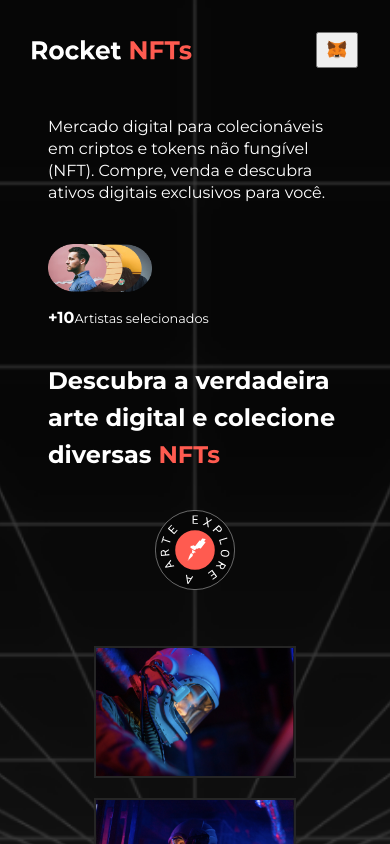
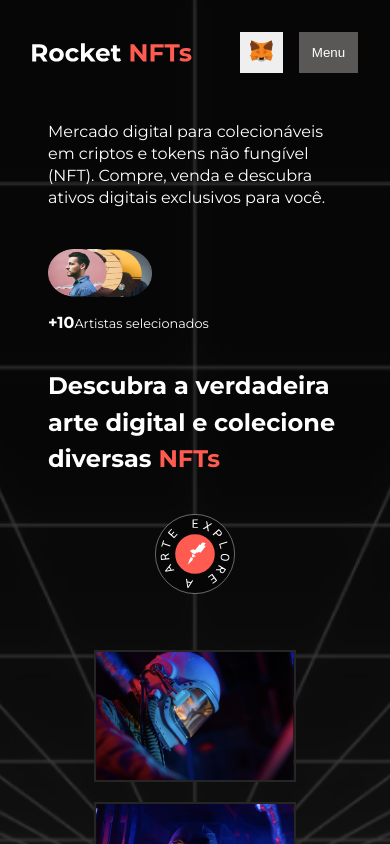
Before and after one commit to Sulaalbuquerque/desafio-rocket-nfts, a React (Vite) app: page / in a window 390 px wide. Shown: the top 844 px of the page. Built offline with nearby package versions, Linux system fonts and the light colour scheme.

Commit message:
menuMobile

```diff
--- /dev/null
+++ b/src/pages/Home/Header/MenuMobile/index.jsx
@@ -0,0 +1,38 @@
+import { ContainerMenuMobile } from "./style"
+
+export const MenuMobile = ({ isVisibleMenuMobile, setIsVisibleMenuMobile }) => {
+
+    return (
+      <>
+        <ContainerMenuMobile
+          isVisibleMenuMobile={isVisibleMenuMobile}
+          setIsVisibleMenuMobile={setIsVisibleMenuMobile}
+        >
+          <div className="close">
+            <button
+              onClick={() => setIsVisibleMenuMobile(false)}
+            >
+              X
+            </button>
+          </div>
+
+          <div className="content">
+            <div className="list">
+              <ul>
+                <li>
+                  <a href="#">Comprar NFT</a>
+                </li>
+                <li>
+                  <a href="#">Sobre</a>
+                </li>
+                <li>
+                  <a href="#">FAQ</a>
+                </li>
+              </ul>
+            </div>
+          </div>
+
+        </ContainerMenuMobile>
+      </>
+    )
+  }
--- /dev/null
+++ b/src/pages/Home/Header/MenuMobile/style.js
@@ -0,0 +1,70 @@
+import styled from 'styled-components'
+import { css } from 'styled-components'
+
+export const ContainerMenuMobile = styled.div`
+    background-color: ${({ theme }) => theme.colorInput};
+    position: absolute;
+    top: 0;
+    left: 0;
+    right: 0;
+    bottom: 0;
+    opacity: .97;
+    display: none;
+    padding: 2rem;
+    font-size: 1.5rem;
+
+    .close{
+        display: flex;
+        justify-content: flex-end;
+    }
+
+    .content{
+        display: flex;
+        justify-content: center;
+    }
+
+    button{
+        border: none;
+        margin-bottom: 6rem;
+        color: ${({ theme }) => theme.colorLogo};
+        font-weight: 900;
+        cursor: pointer;
+        padding: .5rem .8rem;
+
+        :hover{
+            transition: .8s;
+            background-color: ${({ theme }) => theme.colorLogo};
+            color: ${({ theme }) => theme.subtitleColor};
+        }
+    }
+
+    ul{
+        display: flex;
+        flex-direction: column;
+        justify-content: center;
+        align-items: center;
+        gap: 2rem;
+        padding-left: 0;
+        width: 100%;
+    }
+
+    li{
+        list-style-type: none;
+    }
+
+    a{
+       text-decoration: none;
+        color: ${({ theme }) => theme.textColor};
+        padding: 1rem;
+
+        :hover{
+            transition: .8s;
+            color: ${({ theme }) => theme.colorLogo};
+        }
+    }
+
+    ${({ isVisibleMenuMobile }) => isVisibleMenuMobile && css`
+        display: block;
+        overflow-Y: hidden;
+    `}
+`
--- a/src/pages/Home/Header/index.jsx
+++ b/src/pages/Home/Header/index.jsx
@@ -1,4 +1,7 @@
+import { useEffect, useState } from "react"
+
 import { Menu } from "./Menu"
+import { MenuMobile } from "./MenuMobile"
 
 import { ContainerHeader } from "./style"
 
@@ -7,15 +10,43 @@ import iconButton from './../../../../public/assets/icons/logo_MetaMask.svg'
 
 export const Header = () => {
 
+  const [menuMobileIsVisible, setMenuMobileIsVisible] = useState(false)
+
+  useEffect(() => {
+
+    if (menuMobileIsVisible){
+      document.documentElement.style.overflow = 'hidden'
+    } else {
+      document.documentElement.style.overflow = 'auto'
+    }
+
+  },[menuMobileIsVisible])
+
   return (
     <>
       <ContainerHeader>
         <img className="logo" src={imgLogo} alt='Logomarca'/>
         <Menu/>
-          <button>
+
+        <div className="buttons">
+          <button className="connect">
+            <div className="icon">
               <img src={iconButton}/>
+            </div>
             <span className="content-button">Conectar carteira</span>
           </button>
+
+          <button
+            onClick={() => setMenuMobileIsVisible(true)}
+            className="menu-mobile"
+          >Menu</button>
+        </div>
+
+        <MenuMobile
+          isVisibleMenuMobile={menuMobileIsVisible}
+          setIsVisibleMenuMobile={setMenuMobileIsVisible}
+        />
+
       </ContainerHeader>
     </>
   )
--- a/src/pages/Home/Header/style.js
+++ b/src/pages/Home/Header/style.js
@@ -11,7 +11,11 @@ export const ContainerHeader = styled.header`
         height: 1.2rem;
     }
 
-    button{
+    .buttons{
+        display: flex;
+    }
+
+    .connect{
         display: flex;
         align-items: center;
         gap: .5rem;
@@ -19,20 +23,54 @@ export const ContainerHeader = styled.header`
         font-weight: 700;
         cursor: pointer;
         font-size: .68rem;
+        border: none;
     }
 
-    button:hover{
+    .connect:hover{
         transition: 1s;
         background-color: ${({ theme }) => theme.colorLogo};
         color: ${({ theme }) => theme.textColor};
     }
 
-    button img{
-        height: 1.4rem;
+    .connect img{
+        height: 1.7rem;
     }
 
     .content-button{
         display: none;
+    }
+
+    .menu-mobile{
+        margin-left: 1rem;
+        border: none;
+        padding: .8rem;
+        background-color: ${({ theme }) => theme.subtitleColor};
+        color: ${({ theme }) => theme.textColor};
+
+        :hover{
+            transition: .8s;
+            background-color: ${({ theme }) => theme.colorLogo};
+        }
+    }
+
+    @media (max-width: 375px) {
+        .buttons{
+            flex-direction: column;
+            gap: 1rem;
+        }
+
+        .connect{
+            max-width: 3rem;
+        }
+
+        .buttons{
+            justify-content: center;
+            align-items: center;
+        }
+
+        .menu-mobile{
+            margin-left: 0;
+        }
     }
 
     @media (min-width: 769px) {
@@ -48,5 +86,9 @@ export const ContainerHeader = styled.header`
         .content-button{
             display: block;
         }
+
+        .menu-mobile{
+            display: none;
+        }
     }
 `
```
Also changed, not shown: src/pages/Home/Header/Menu/index.jsx (indentation only), src/pages/Home/Header/Menu/style.js (line endings or trailing spaces), src/styles/global.js (line endings or trailing spaces). Lines whose indentation alone changed are shown as unchanged.
